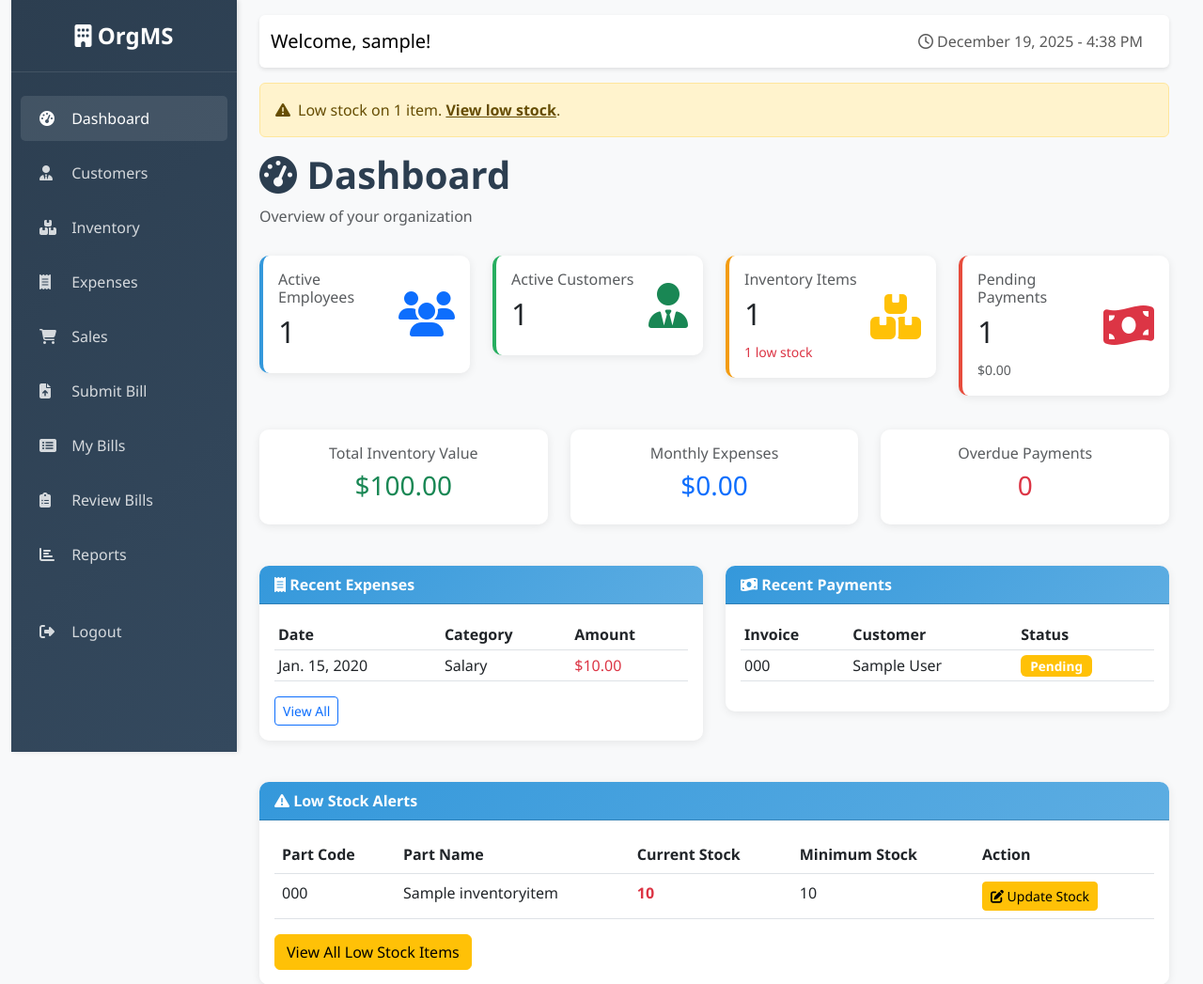
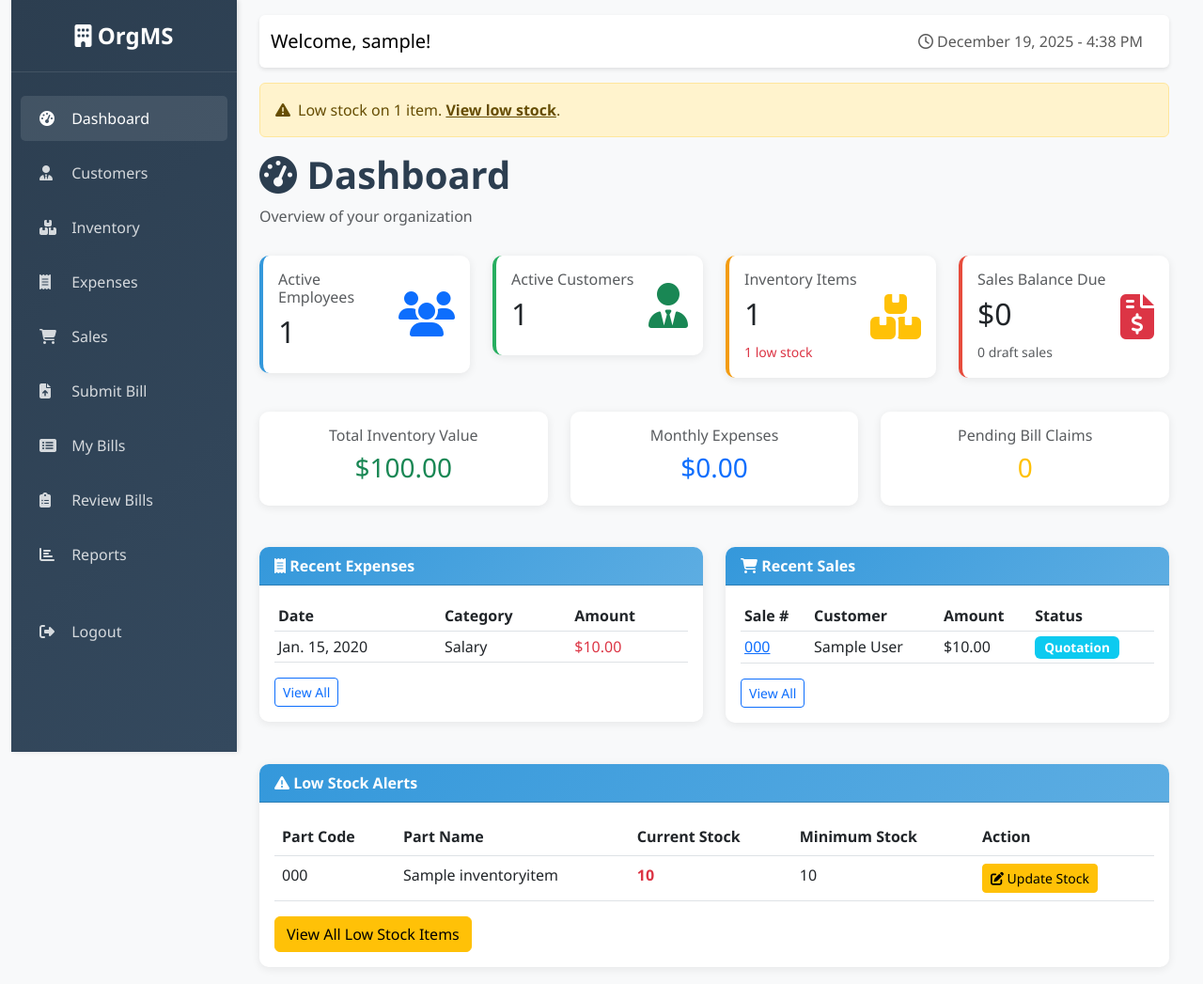
Before and after one commit to Emarat/org-management, a Django app: page / in a window 1280 px wide. Shown: the top 1047 px of the page at 94% size. Run offline with Django 4.2, Linux system fonts and the light colour scheme; a user stored in the database is signed in; tables that the repository leaves empty hold one stand-in row (values such as "Sample post").

Commit message:
Replace legacy Payment metrics with Sales metrics on dashboard
- Replace 'Pending Payments' card with 'Sales Balance Due'
- Replace 'Overdue Payments' with 'Pending Bill Claims'
- Replace 'Recent Payments' table with 'Recent Sales' table
- Update dashboard view to query Sale and SalePayment models
- Remove all references to deprecated Payment model from dashboard

```diff
--- a/core/views.py
+++ b/core/views.py
@@ -48,19 +48,19 @@ def dashboard(request):
                 )
             )
         )['total'] or 0,
-        'pending_payments': Payment.objects.filter(status='pending').count(),
-        'overdue_payments': Payment.objects.filter(status='overdue').count(),
-        'total_pending_amount': Payment.objects.filter(
-            status__in=['pending', 'overdue']
-        ).aggregate(
-            total=Sum(F('total_amount') - F('paid_amount'))
-        )['total'] or 0,
+        # Sale metrics (replacing legacy Payment metrics)
+        'pending_sales': Sale.objects.filter(status='draft').count(),
+        'finalized_sales': Sale.objects.filter(status='finalized').count(),
+        'total_sales_due': Sale.objects.filter(status='finalized').annotate(
+            balance=F('total_amount') - Coalesce(Sum('payments__amount'), Value(0, output_field=DecimalField(max_digits=12, decimal_places=2)))
+        ).aggregate(total=Sum('balance'))['total'] or 0,
         'monthly_expenses': Expense.objects.filter(
             date__month=datetime.now().month,
             date__year=datetime.now().year
         ).aggregate(total=Sum('amount'))['total'] or 0,
         'recent_expenses': Expense.objects.all()[:5],
-        'recent_payments': Payment.objects.all()[:5],
+        'recent_sales': Sale.objects.select_related('customer').all()[:5],
+        'pending_bill_claims': BillClaim.objects.filter(status='pending').count(),
         'low_stock_alerts': InventoryItem.objects.filter(
             quantity__lte=F('minimum_stock')
         )[:5],
--- a/templates/core/dashboard.html
+++ b/templates/core/dashboard.html
@@ -108,14 +108,14 @@
       <div class="card-body">
         <div class="d-flex justify-content-between">
           <div>
-            <h6 class="text-muted">Pending Payments</h6>
-            <h2>{{ pending_payments }}</h2>
+            <h6 class="text-muted">Sales Balance Due</h6>
+            <h2>${{ total_sales_due|floatformat:0 }}</h2>
             <small class="text-muted"
-              >${{ total_pending_amount|floatformat:2 }}</small
+              >{{ pending_sales }} draft sales</small
             >
           </div>
           <div class="align-self-center">
-            <i class="fas fa-money-bill-wave fa-3x text-danger"></i>
+            <i class="fas fa-file-invoice-dollar fa-3x text-danger"></i>
           </div>
         </div>
       </div>
@@ -146,8 +146,8 @@
   <div class="col-md-4">
     <div class="card">
       <div class="card-body text-center">
-        <h6 class="text-muted">Overdue Payments</h6>
-        <h3 class="text-danger">{{ overdue_payments }}</h3>
+        <h6 class="text-muted">Pending Bill Claims</h6>
+        <h3 class="text-warning">{{ pending_bill_claims }}</h3>
       </div>
     </div>
   </div>
@@ -197,36 +197,42 @@
   <div class="col-md-6">
     <div class="card">
       <div class="card-header">
-        <i class="fas fa-money-bill-wave"></i> Recent Payments
+        <i class="fas fa-shopping-cart"></i> Recent Sales
       </div>
       <div class="card-body">
-        {% if recent_payments %}
+        {% if recent_sales %}
         <div class="table-responsive">
           <table class="table table-sm">
             <thead>
               <tr>
-                <th>Invoice</th>
+                <th>Sale #</th>
                 <th>Customer</th>
+                <th>Amount</th>
                 <th>Status</th>
               </tr>
             </thead>
             <tbody>
-              {% for payment in recent_payments %}
+              {% for sale in recent_sales %}
               <tr>
-                <td>{{ payment.invoice_number }}</td>
-                <td>{{ payment.customer.name }}</td>
+                <td><a href="{% url 'sale_detail' sale.pk %}">{{ sale.sale_number }}</a></td>
+                <td>{{ sale.customer.name }}</td>
+                <td>${{ sale.total_amount|floatformat:2 }}</td>
                 <td>
-                  {% if payment.status == 'completed' %}
+                  {% if sale.status == 'finalized' %}
                   <span class="badge bg-success"
-                    >{{ payment.get_status_display }}</span
+                    >{{ sale.get_status_display }}</span
                   >
-                  {% elif payment.status == 'pending' %}
+                  {% elif sale.status == 'draft' %}
                   <span class="badge bg-warning"
-                    >{{ payment.get_status_display }}</span
+                    >{{ sale.get_status_display }}</span
+                  >
+                  {% elif sale.status == 'quote' %}
+                  <span class="badge bg-info"
+                    >{{ sale.get_status_display }}</span
                   >
                   {% else %}
-                  <span class="badge bg-danger"
-                    >{{ payment.get_status_display }}</span
+                  <span class="badge bg-secondary"
+                    >{{ sale.get_status_display }}</span
                   >
                   {% endif %}
                 </td>
@@ -235,16 +241,13 @@
             </tbody>
           </table>
         </div>
-        {# DEPRECATED: Link to legacy Payments list - replaced by SalePayment #}
-        {% comment %}
         <a
-          href="{% url 'payment_list' %}"
+          href="{% url 'sale_list' %}"
           class="btn btn-sm btn-outline-primary"
           >View All</a
         >
-        {% endcomment %}
         {% else %}
-        <p class="text-muted">No recent payments</p>
+        <p class="text-muted">No recent sales</p>
         {% endif %}
       </div>
     </div>
```
